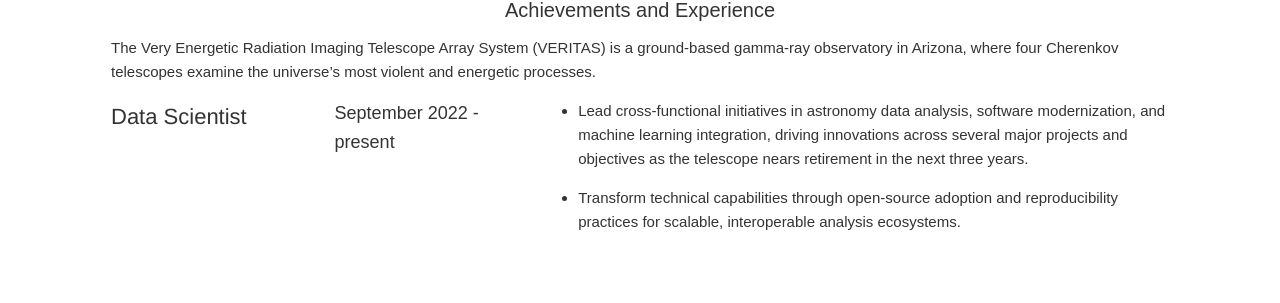
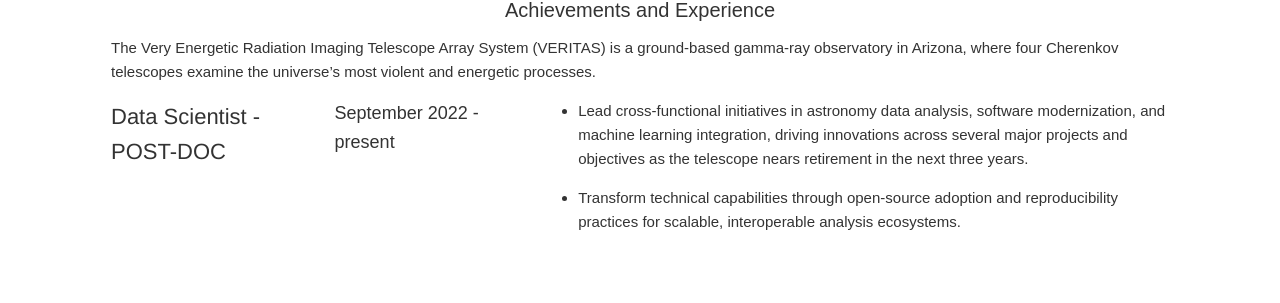
Before and after one commit to deividribeiro/deividribeiro.github.io, a Jekyll site: the page built from work.html, in a window 1280 px wide. Shown: the part 585-888 px from the top of the page. Built offline with Jekyll 4.4.1, drawn with Linux system fonts in a browser that asks for light colours.

Commit message:
Further updates to research and work.

```diff
--- a/_data/work.yml
+++ b/_data/work.yml
@@ -1,5 +1,5 @@
 experience:
-  - title: Data Scientist
+  - title: Data Scientist - POST-DOC
     period: September 2022 - present
     details:
       - Lead cross-functional initiatives in astronomy data analysis, software modernization, and machine learning integration, driving innovations across several major projects and objectives as the telescope nears retirement in the next three years.
```
